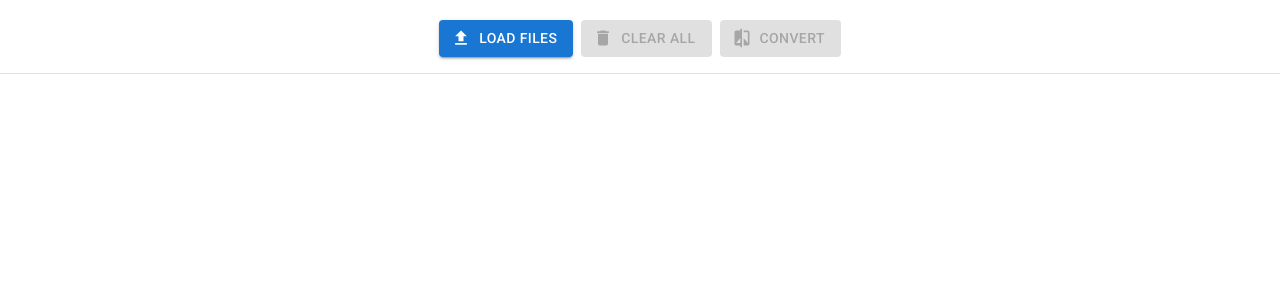
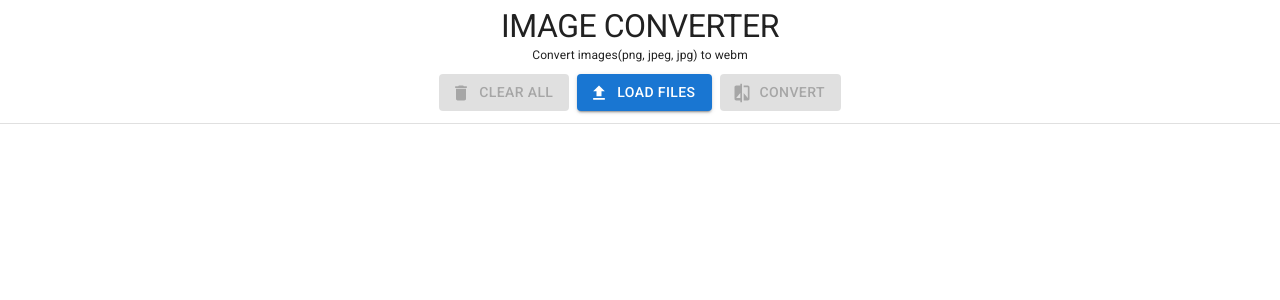
Before and after one commit to TwoZer00/imageConverter, a React (Vite) app: page / in a window 1280 px wide. Shown: the top 300 px of the page. Built offline with nearby package versions, Linux system fonts and the light colour scheme.

Commit message:
fix header

```diff
--- a/src/pages/Main.jsx
+++ b/src/pages/Main.jsx
@@ -51,8 +51,16 @@ export default function Main () {
       <ThemeProvider theme={theme}>
         <CssBaseline />
         <Stack maxWidth='100dvw' height='100dvh'>
-          <InputFile files={[files, setFiles]} converter={convert} loading={files.some(item => item.loading)} />
-          <FileList files={[files, setFiles]} />
+          <Stack component='header' direction='column' alignItems='center' mt={1}>
+            <Typography variant='h1' fontSize={32} fontWeight={400} textTransform='uppercase'>Image converter</Typography>
+            <Typography variant='subtitle1' fontSize={12}>Convert images(png, jpeg, jpg) to webm</Typography>
+          </Stack>
+          <Box component='main'>
+            <Box sx={{ position: 'sticky', backgroundColor: `${alpha(theme.palette.background.default, 0.25)}`, width: '100%', display: 'flex', alignItems: 'center', justifyContent: 'center', zIndex: 2, left: 0, top: 0, flexDirection: 'column', backdropFilter: 'blur(5px)', border: 1, borderColor: theme.palette.divider, borderLeft: 0, borderRight: 0, borderTop: 0 }}>
+              <InputFile files={[files, setFiles]} converter={convert} loading={files.some(item => item.loading)} />
+            </Box>
+            <FileList files={[files, setFiles]} />
+          </Box>
         </Stack>
       </ThemeProvider>
     </>
@@ -122,7 +130,6 @@ const CloseCustomButton = (props) => {
 }
 const InputFile = ({ files, converter }) => {
   const [data, setData] = files
-  const theme = useTheme()
   const fileInputRef = useRef(null)
   const loading = data.some(item => item.loading)
   const handleChange = (e) => {
@@ -145,24 +152,24 @@ const InputFile = ({ files, converter }) => {
     }
   }
   return (
-    <Box sx={{ pb: 2, position: 'sticky', backgroundColor: `${alpha(theme.palette.background.default, 0.25)}`, width: '100%', display: 'flex', alignItems: 'center', justifyContent: 'center', zIndex: 2, left: 0, top: 0, flexDirection: 'column', backdropFilter: 'blur(5px)', border: 1, borderColor: theme.palette.divider, borderLeft: 0, borderRight: 0, borderTop: 0 }}>
-      <LinearProgress sx={{ width: '100%', mb: 2, visibility: `${!loading && 'hidden'}` }} />
-      <Stack direction='row' gap={1} flexWrap='wrap' justifyContent='space-around'>
+    <Box width='100%'>
+      <Stack mx='auto' my={1} width='fit-content' direction='row' gap={1} flexWrap='wrap' justifyContent='space-around'>
         <input accept='image/png,image/jpg,image/jpeg' type='file' multiple hidden id='input-file' onChange={handleChange} ref={fileInputRef} />
+        <Button
+          disabled={data.length === 0} variant='contained' color='error' sx={{ textWrap: 'nowrap', width: 'fit-content', height: 'fit-content' }} startIcon={<Delete />} onClick={handleClear}
+        >
+          Clear all
+        </Button>
         <Stack component='label' htmlFor='input-file'>
           <Button startIcon={<Upload />} variant='contained' sx={{ textWrap: 'nowrap', width: 'fit-content' }} component='span' role='button'>
             Load Files
           </Button>
         </Stack>
-        <Button
-          disabled={data.length === 0} variant='contained' color='error' sx={{ textWrap: 'nowrap', width: 'fit-content', height: 'fit-content' }} startIcon={<Delete />} onClick={handleClear}
-        >
-          Clear all
-        </Button>
         <Button startIcon={<Compare />} variant='contained' sx={{ width: 'fit-content', textWrap: 'nowrap' }} disabled={data.length === 0 || loading} onClick={() => { converter() }}>
           Convert {data.length > 1 && 'all'}
         </Button>
       </Stack>
+      <LinearProgress sx={{ width: '100%', visibility: `${!loading && 'hidden'}` }} />
     </Box>
   )
 }
@@ -174,7 +181,7 @@ const FileList = ({ files }) => {
     setData([...data])
   }
   return (
-    <Box height='100%' flex='auto' width='100%' overflow='auto'>
+    <Box height='100%' flex='auto' width='100%' mt={2}>
       <Masonry columns={2} spacing={4} sx={{ maxWidth: 'xl', width: '100%', mx: 'auto', p: 1 }}>
         {data.map((file, index) => (
           <Box key={index} width='200px' border={1} p={2} boxSizing='content-box' borderRadius={2} borderColor={theme.palette.divider}>
```
